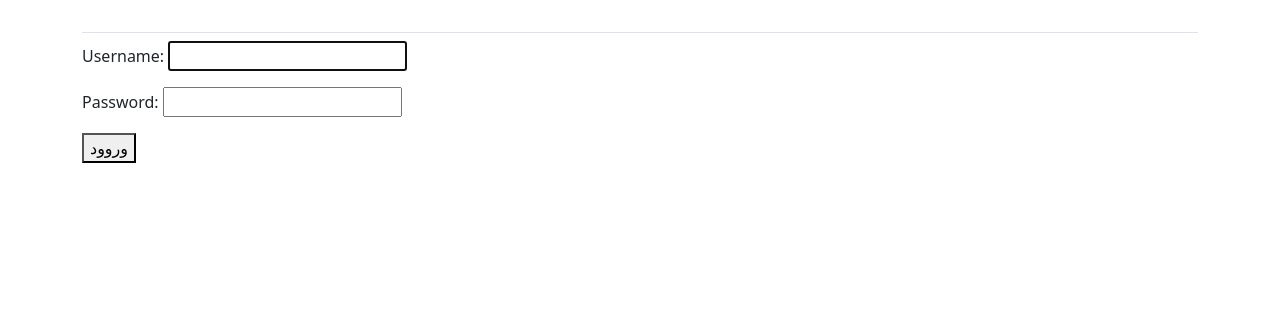
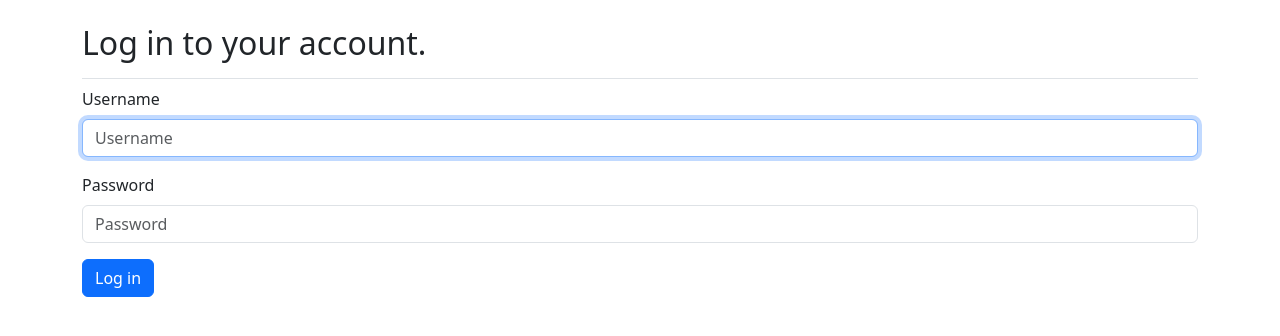
Before and after one commit to siak021/django_project, a Django app: page /users/login/ in a window 1280 px wide. Shown: the part 58-394 px from the top of the page. Run offline with Django 5.2, Linux system fonts and the light colour scheme; some libraries are stand-ins or nearby versions.

Commit message:
styling login.html with bootstrap5

```diff
--- a/users/templates/registration/login.html
+++ b/users/templates/registration/login.html
@@ -1,13 +1,18 @@
 {% extends "app1/base.html" %}
+{% load bootstrap5 %}
+
+{% block page_header %}
+    <h2>Log in to your account.</h2>
+{% endblock page_header %}
 
 {% block content %}
-    {% if form.errors %}
-        <p>اطلاغات وارد شده صحیح نمی باشد</p>
-    {% endif %}
-    <form action="{% url  'users:login' %}" method="post">
+    <form action="{% url  'users:login' %}" method="post" class="form">
         {% csrf_token %}
-        {{form.as_p}}
-        <button name="submit">وروود</button>
+        {% bootstrap_form form %}
+        {% buttons %}
+            <button name="submit" class="btn btn-primary">Log in</button>
+        {% endbuttons %}
+
         <input type="hidden" name="next" value="{%  url 'app1:index'%}"/>
     </form>
 {% endblock content %}
```
